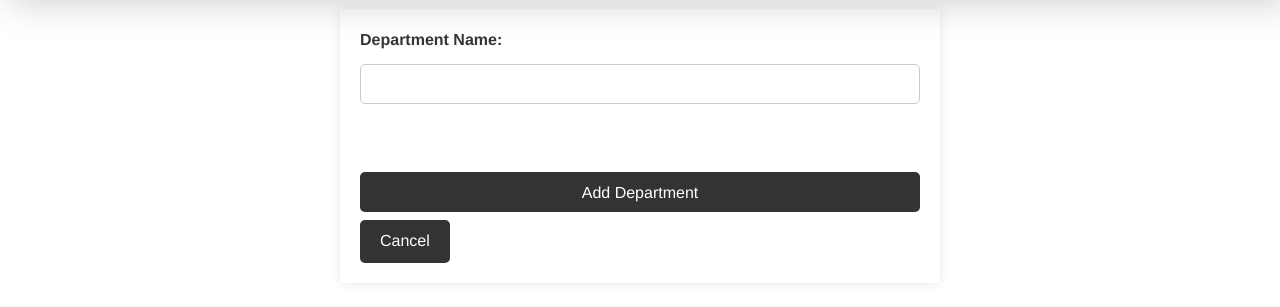
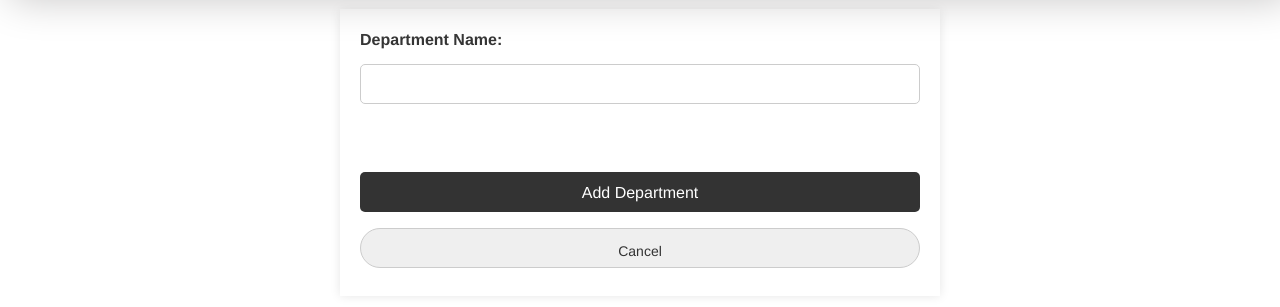
Before and after one commit to nghiatui2233/1640v, a PHP site: page /creareDepartment.php in a window 1280 px wide. Shown: the part 61-368 px from the top of the page. Run offline with PHP 8.4, Linux system fonts and the light colour scheme; a user stored in the database is signed in; data comes from the database, SQL or seed files in the repository; data that the repository does not hold is empty; some libraries are stand-ins or nearby versions.

Commit message:
Update creareDepartment.php

```diff
--- a/creareDepartment.php
+++ b/creareDepartment.php
@@ -57,14 +57,7 @@
 		<label for="departmentName">Department Name:</label>
 		<input type="text" name="departmentName" required><br><br>
 		<input type="submit" name="submit" value="Add Department">
-		<button    style="    background-color: #333;
-    color: #fff;
-    padding: 10px 20px;
-    border: none;
-    border-radius: 5px;
-    font-size: 16px;
-    cursor: pointer;"     onclick="window.location='department.php'"
->Cancel </button>
+		 <input type="button" value="Cancel" onclick="window.location='department.php'" />
 	</form>
 	<?php
 	// Check if the form was submitted
```
